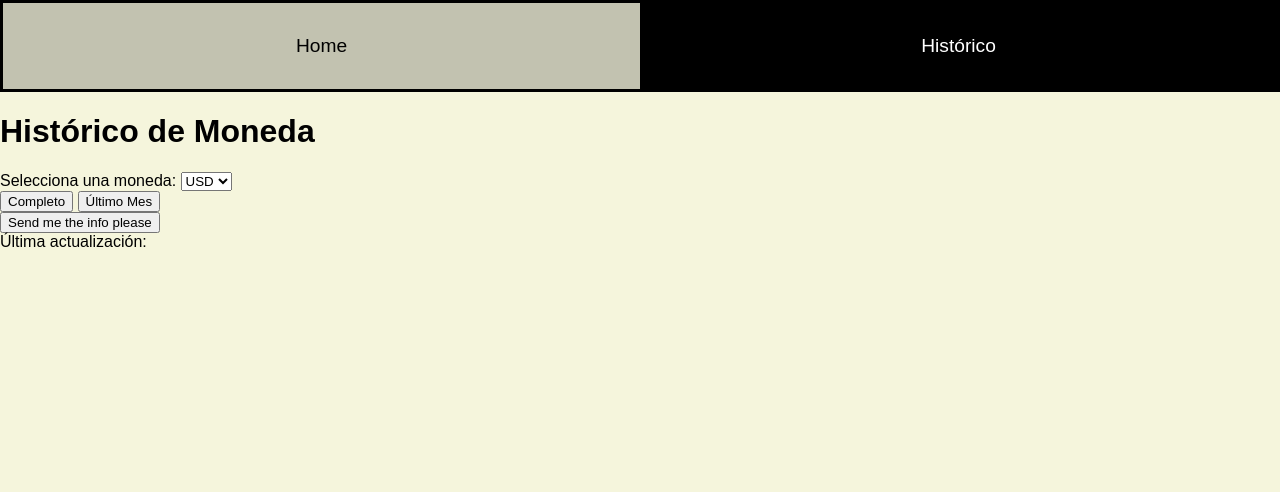
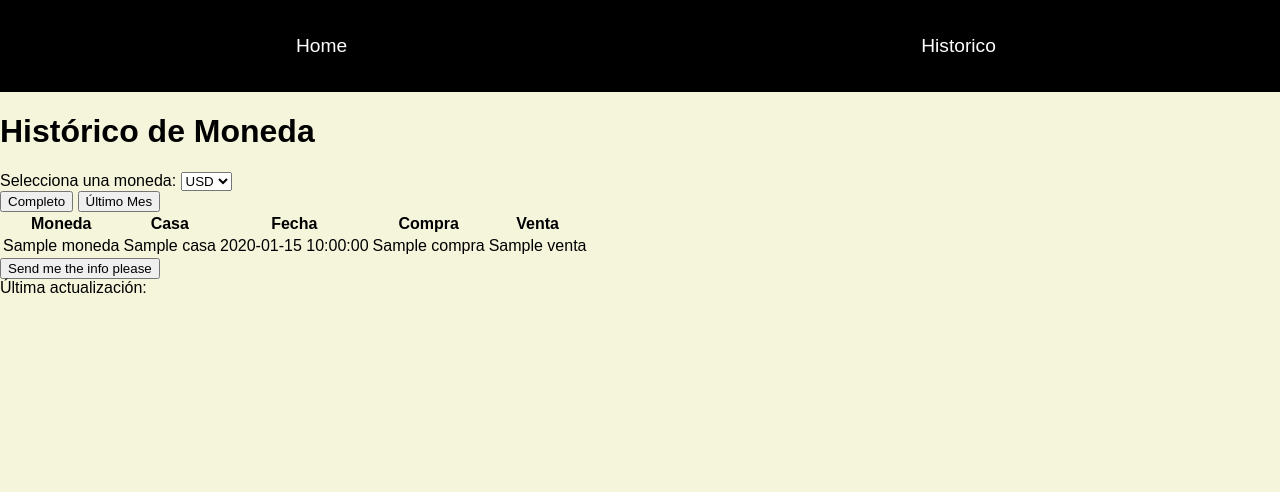
Before and after one commit to jeremiascarballo/tpIntegrado2C, a Flask app: template PruebaApp/templates/historico.html in a window 1280 px wide. Shown: the top 492 px of the page. Run offline with Flask 3, Linux system fonts and the light colour scheme; the template is opened without the code that fills it: most values are stand-ins (such as "Sample title", 1, 10 or a date in 2020).

Commit message:
Historico

```diff
--- a/PruebaApp/app.py
+++ b/PruebaApp/app.py
@@ -10,20 +10,6 @@
 
         if response_dolares.status_code == 200:
             cotizaciones = response_dolares.json()
-
-            print(f"-"*80)
-            print(f"Moneda: \tNombre: \tCompra: \tVenta: \t")
-            print(f"-"*80)
-
-            for tipo_cambio in cotizaciones:
-                moneda = tipo_cambio.get('moneda')
-                casa = tipo_cambio.get('casa')
-                compra = tipo_cambio.get('compra')
-                venta = tipo_cambio.get('venta')
-                fecha_actualizacion = tipo_cambio.get('fecha_actualizacion')
-                print(f"{moneda}\t\t{casa}\t\t{compra}\t\t{venta}\t\n")
-
-            print(f"-"*80)
         else:
             cotizaciones = {"error": "No se pudo obtener los datos. Código de error: " + str(response_dolares.status_code)}
 
@@ -43,6 +29,20 @@
 
     return render_template('index.html',cotizaciones=cotizaciones, cotizacionesOtros=cotizacionesOtros)
 
+@app.route('/historico', methods=['GET'])
+def historico():
+    try:
+        response_historico_dolares = requests.get('https://api.argentinadatos.com/v1/cotizaciones/dolares/{casa}/{fecha}')
+
+        if response_historico_dolares.status_code == 200:
+            historico_cotizaciones = response_historico_dolares.json()
+        else:
+            historico_cotizaciones = {"error": "No se pudo obtener los datos. Código de error: " + str(response_historico_dolares.status_code)}
+
+    except requests.RequestException as e:
+        historico_cotizaciones = {"error": "Ocurrió un error al conectar con la API: " + str(e)}
+
+    return render_template('historico.html', historico_cotizaciones=historico_cotizaciones)
 
 if __name__ == '__main__':
     app.run(debug=True)
--- a/PruebaApp/templates/historico.html
+++ b/PruebaApp/templates/historico.html
@@ -4,13 +4,13 @@
     <meta charset="UTF-8">
     <meta name="viewport" content="width=device-width, initial-scale=1.0">
     <title>Histórico de Cambio</title>
-    <link rel="stylesheet" href="/PruebaApp/static/styles.css">
+    <link rel="stylesheet" href="{{ url_for('static', filename='styles.css') }}">
 </head>
 <body>
     <nav>
         <ul>
-            <li><a href="index.html">Home</a></li>
-            <li><a href="historico.html" class="active">Histórico</a></li>
+            <li><a href="{{ url_for('home') }}" class="active">Home</a></li>
+            <li><a href="{{ url_for('historico') }}" class="active">Historico</a></li>
         </ul>
     </nav>
     <main>
@@ -27,13 +27,40 @@
             <!-- Añadir filtro por intervalo o fechas a elegir -->
         </div>
 
-        <div id="grafica"></div> <!-- Aquí se mostrará la gráfica -->
-        <div id="tablaHistorico"></div> <!-- Aquí se mostrará la tabla de datos históricos -->
+        <div id="grafica"></div>
+        <div id="tablaHistorico">
+            {% if historico_cotizaciones and 'error' not in historico_cotizaciones %}
+                <table>
+                    <thead>
+                        <tr>
+                            <th>Moneda</th>
+                            <th>Casa</th>
+                            <th>Fecha</th>
+                            <th>Compra</th>
+                            <th>Venta</th>
+                        </tr>
+                    </thead>
+                    <tbody>
+                        {% for cotizacion in historico_cotizaciones %}
+                            <tr>
+                                <td>{{ cotizacion.moneda }}</td>
+                                <td>{{ cotizacion.casa }}</td>
+                                <td>{{ cotizacion.fecha }}</td>
+                                <td>{{ cotizacion.compra }}</td>
+                                <td>{{ cotizacion.venta }}</td>
+                            </tr>
+                        {% endfor %}
+                    </tbody>
+                </table>
+            {% else %}
+                <p>No se pudo obtener los datos históricos.</p>
+            {% endif %}
+        </div>
+
         <button onclick="sendMail()">Send me the info please</button>
         <div id="indicadorActualizacion">Última actualización: </div>
     </main>
 
-    <!-- Pie de Página -->
     <footer>
         <p>Integrantes: (Nombres)</p>
         <p>UTN - Carrera: (Nombre) - Materia: (Nombre)</p>
--- a/PruebaApp/templates/index.html
+++ b/PruebaApp/templates/index.html
@@ -11,6 +11,7 @@
     <nav>
         <ul>
             <li><a href="{{ url_for('home') }}" class="active">Home</a></li>
+            <li><a href="{{ url_for('historico') }}" class="active">Historico</a></li>
         </ul>
     </nav>
 
```
